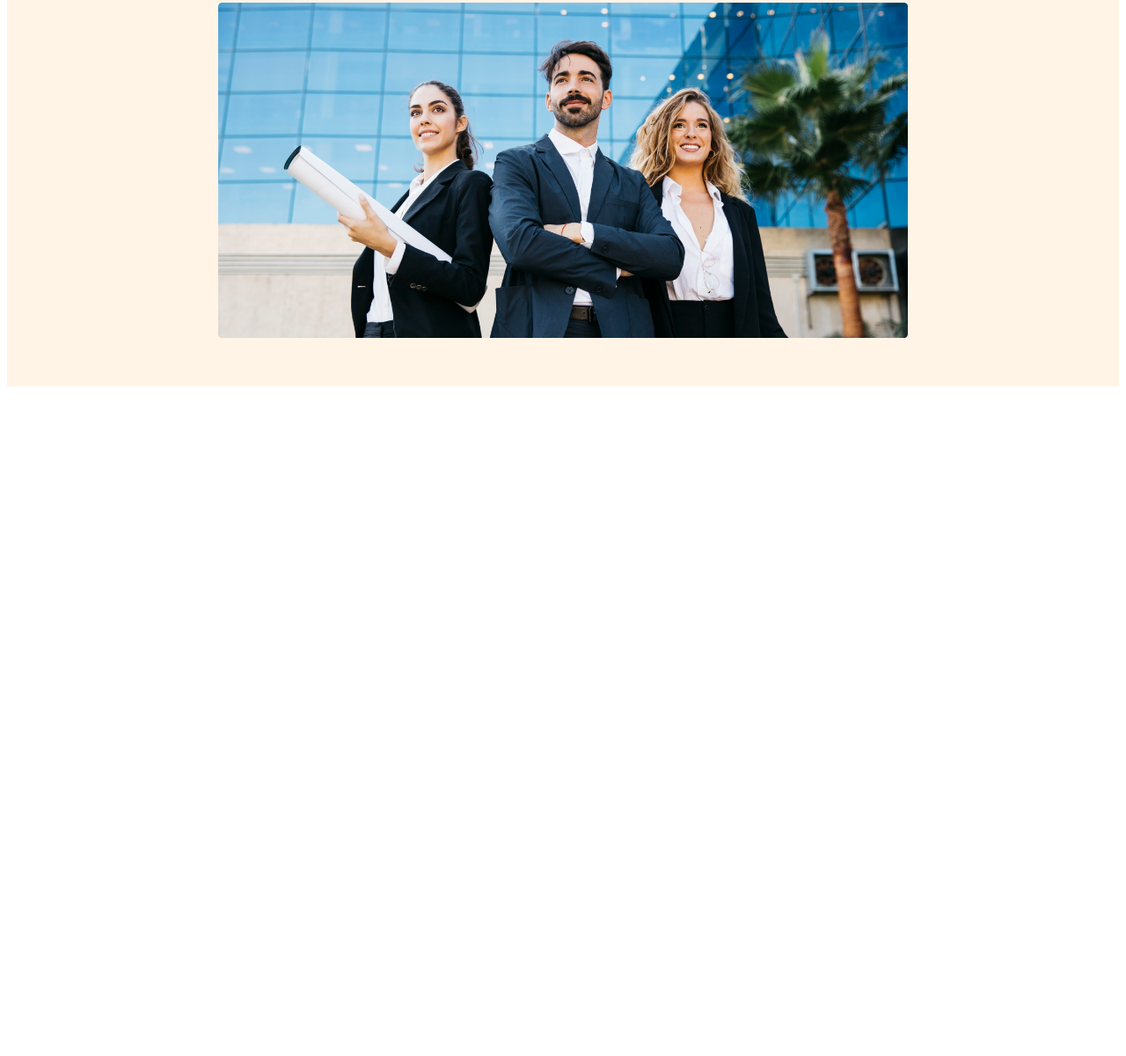
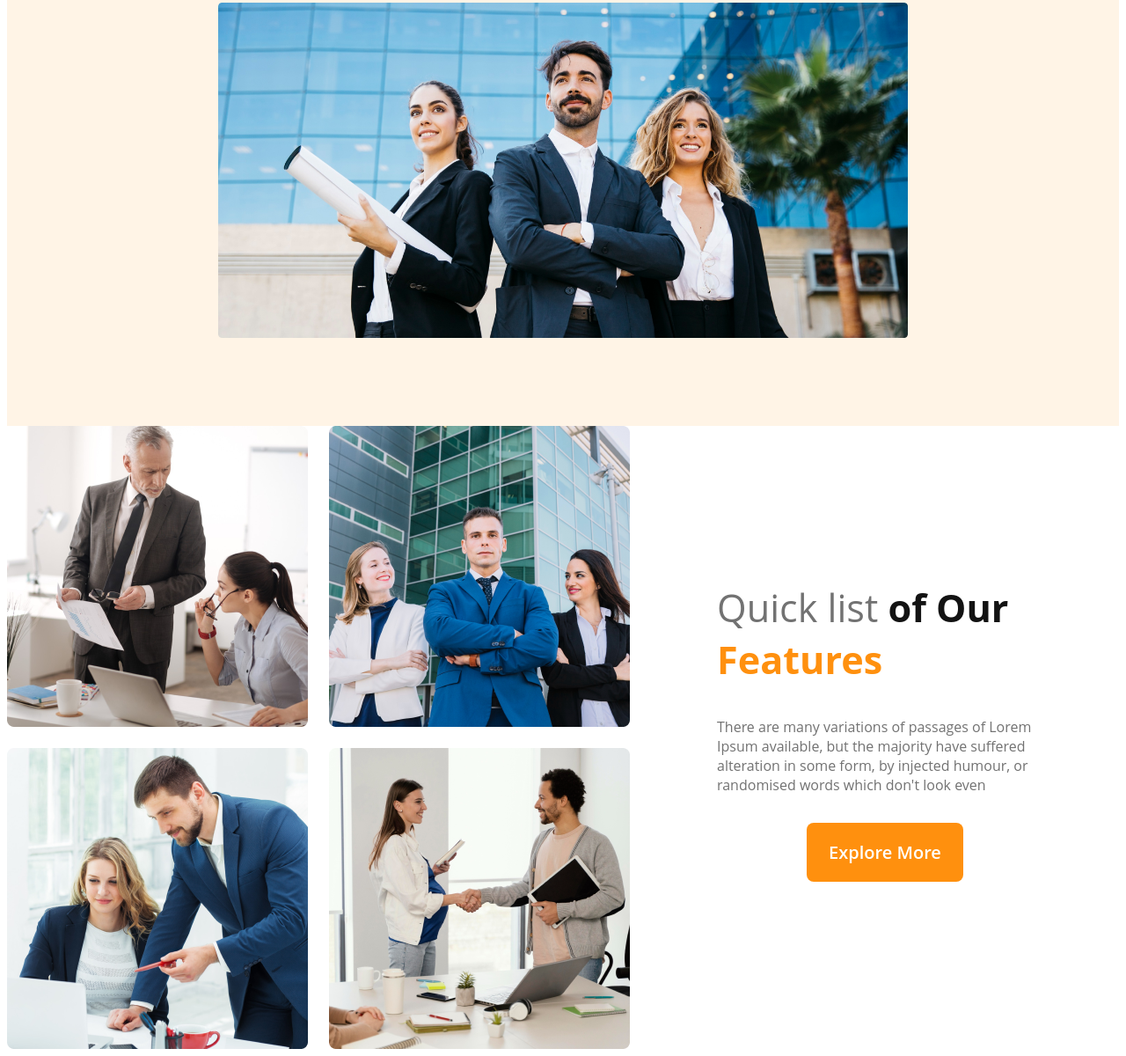
Before and after one commit to Amjadhossain01/g3-architect-website, a plain HTML site: page index.html in a window 1280 px wide. Shown: the part 658-1858 px from the top of the page at 88% size. Before the commit the page ends 1105 px from the top, so only its background shows below. Drawn offline with Linux system fonts and the light colour scheme.

Commit message:
features content addeded

```diff
--- a/index.html
+++ b/index.html
@@ -10,6 +10,7 @@
 
 <body>
   <header>
+    <!-- Header Start -->
     <nav>
       <h3 class="nav-title">G3 Architects</h3>
       <ul>
@@ -31,9 +32,28 @@
       </div>
       <img src="images/images/banner.png" alt="">
     </div>
+    <!-- Header End -->
   </header>
   <main>
-
+    <!-- Features Section Start -->
+    <section class="teams-container">
+      <div class="teams-image-container">
+        <img src="images/images/team1.png" alt="">
+        <img src="images/images/team2.png" alt="">
+        <img src="images/images/team3.png" alt="">
+        <img src="images/images/team4.png" alt="">
+      </div>
+      <div class="teams-content">
+        <h2 class=teams-title><span class="first-span">Quick list</span> <span class="second-span">of Our</span><br>
+          <span class="third-span">Features</span>
+        </h2>
+        <p class="teams-description">There are many variations of passages of Lorem Ipsum available, but the majority
+          have suffered alteration in
+          some form,
+          by injected humour, or randomised words which don't look even</p>
+        <button class=btn-primary button-extra>Explore More</button>
+      </div>
+    </section>
   </main>
   <footer>
 
--- a/styles/architect.css
+++ b/styles/architect.css
@@ -1,4 +1,5 @@
 /* Work Sans Font From Google Fonts */
+
 @import url('https://fonts.googleapis.com/css2?family=Work+Sans:ital,wght@0,400;0,600;0,700;0,800;1,600&display=swap');
 
 /* Shared Styles */
@@ -54,6 +55,7 @@ nav li a{
 }
 
 /* banner-styles */
+
 .banner-content{
   max-width: 800px;
   text-align: center;
@@ -70,6 +72,7 @@ nav li a{
 }
 .banner img{
   width: 100%;
+  padding-bottom: 45px;
 }
 /* Media Query First */
 /* Mobile Devices Or Small Devices */
@@ -93,3 +96,60 @@ nav li a{
     padding: 50px;
   }
 }
+/* Main Styles */
+
+main {
+  max-width: 1440px;
+  margin: 0 auto;
+}
+
+/* Teams Styles */
+
+.teams-container {
+  display: flex;
+  align-items: center;
+  column-gap: 24px;
+}
+.teams-image-container{
+  display: grid;
+  grid-template-columns: repeat(2, 1fr);
+  gap: 1.5rem;
+  border-radius: 8px;
+}
+.teams-content{
+  padding-right: 75px;
+  padding-left: 75px;
+  width: auto;
+}
+/* Span section */
+
+.teams-title{
+  font-size: 2.7rem;
+}
+
+.first-span{
+color:#727272;
+font-weight: 500;
+row-gap: 10px;
+}
+
+.second-span{
+  color: #131313;
+font-weight: 700;
+}
+.third-span{
+  color: #FF900E;
+  font-weight: 700;
+  margin-bottom: 24px;
+}
+
+/* button section else */
+.button-extra{
+  margin-top: 53px;
+}
+
+/* teams description */
+
+.teams-description{
+  color: #727272;
+}
```
